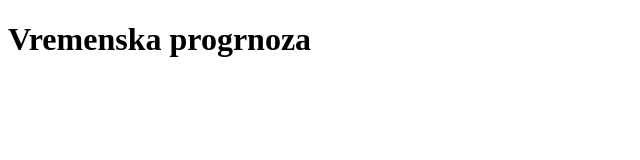
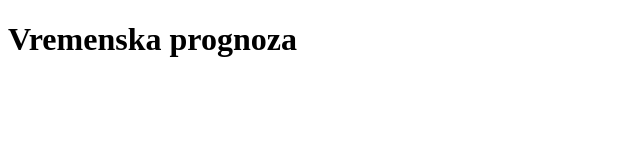
Before and after one commit to nikovrdoljak/ng-vremenska, an Angular app: page / in a window 1280 px wide. Shown: the top 160 px of the page, without its empty margins (0-640 px from the left). Built offline with nearby package versions, Linux system fonts and the light colour scheme.

Commit message:
type error fixed

```diff
--- a/src/app/app.component.ts
+++ b/src/app/app.component.ts
@@ -13,5 +13,5 @@ import { RouterOutlet } from '@angular/router';
   styles: [],
 })
 export class AppComponent {
-  title = 'Vremenska progrnoza';
+  title = 'Vremenska prognoza';
 }
```
